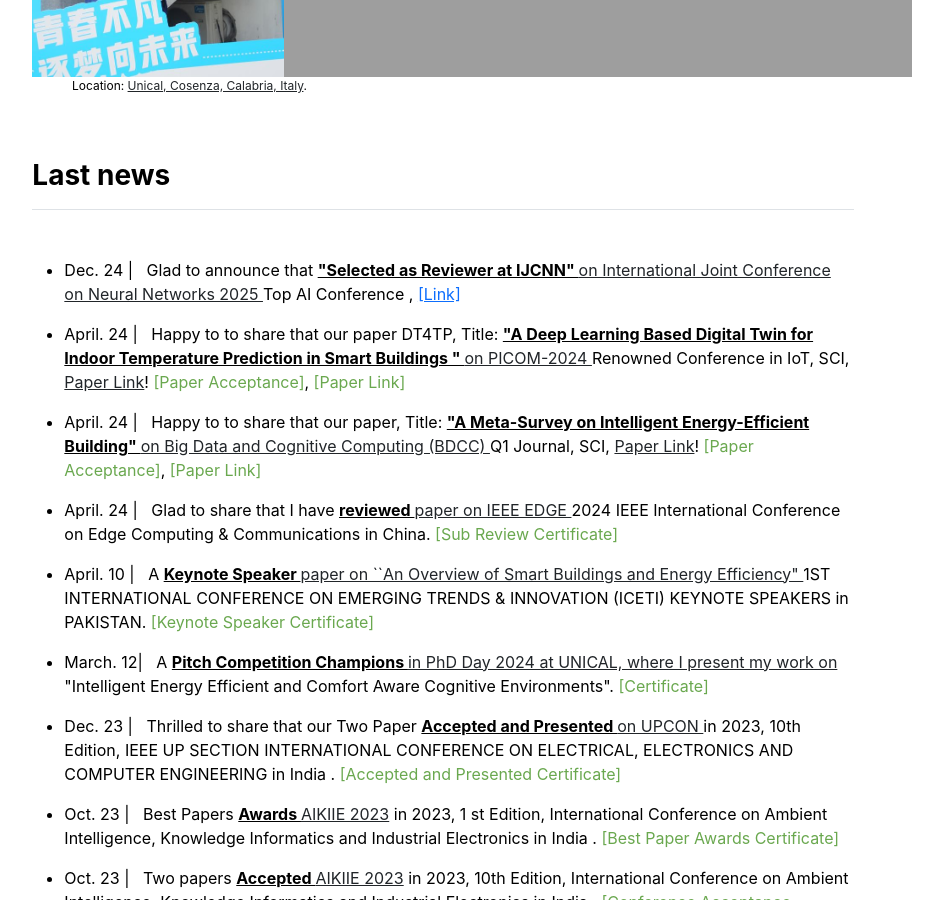
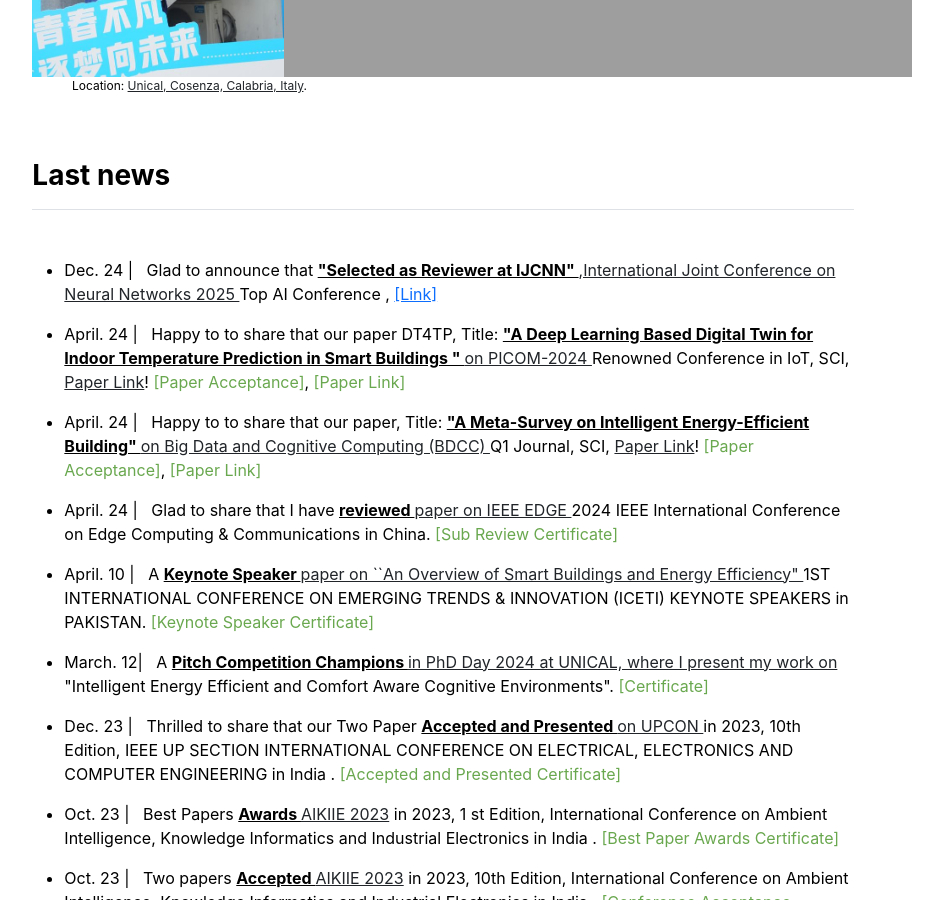
Before and after one commit to babulcseian/babulcseian.github.io, a Jekyll site: the page built from index.md, in a window 1280 px wide and 900 px high, scrolled down 1215 px. Shown: the whole window, without its empty margins (197-1140 px from the left). Built offline with Jekyll 4.4.1, drawn with Linux system fonts in a browser that asks for light colours; a style sheet for code colours, icons or effects is not loaded.

Commit message:
Update news.yml

```diff
--- a/_data/news.yml
+++ b/_data/news.yml
@@ -1,4 +1,4 @@
-- {message: 'Dec. 24 | &nbsp; Glad to announce that <u><b> "Selected as Reviewer at IJCNN" </b></u> <a class="other" href="https://ijcnn.org/"> on International Joint Conference on Neural Networks 2025 </a> Top AI Conference </a>, <a class="Conf. Link" href="International Joint Conference on Neural Networks">[Link]</a>', last: '1'}
+- {message: 'Dec. 24 | &nbsp; Glad to announce that <u><b> "Selected as Reviewer at IJCNN" </b></u> <a class="other" href="https://ijcnn.org/"> ,International Joint Conference on Neural Networks 2025 </a> Top AI Conference </a>, <a class="Conf. Link" href="International Joint Conference on Neural Networks">[Link]</a>', last: '1'}
 - {message: 'April. 24 | &nbsp; Happy to to share that our paper DT4TP, Title: <u><b> "A Deep Learning Based Digital Twin for Indoor Temperature Prediction in Smart Buildings " </b></u> <a class="other" href="https://www.mdpi.com/2504-2289/8/8/83"> on PICOM-2024 </a> Renowned Conference in IoT, SCI</a>, <a class="other"https://www.mdpi.com/2504-2289/8/8/83">Paper Link</a>! <a class="paper" href="publications/papers/Acceptance-Certificate-A Meta-Survey on Intelligent Energy-Efficient Buildings by Md Babul Islam.pdf">[Paper Acceptance]</a>, <a class="paper" href="https://www.mdpi.com/2504-2289/8/8/83">[Paper Link]</a>', last: '1'}
 - {message: 'April. 24 | &nbsp; Happy to to share that our paper, Title: <u><b> "A Meta-Survey on Intelligent Energy-Efficient Building" </b></u> <a class="other" href="https://www.mdpi.com/2504-2289/8/8/83"> on Big Data and Cognitive Computing (BDCC) </a> Q1 Journal, SCI</a>, <a class="other"https://www.mdpi.com/2504-2289/8/8/83">Paper Link</a>! <a class="paper" href="publications/papers/Acceptance-Certificate-A Meta-Survey on Intelligent Energy-Efficient Buildings by Md Babul Islam.pdf">[Paper Acceptance]</a>, <a class="paper" href="https://www.mdpi.com/2504-2289/8/8/83">[Paper Link]</a>', last: '1'}
 - {message: 'April. 24 | &nbsp; Glad to share that I have <u><b> reviewed </b></u> <a class="other" href="https://services.conferences.computer.org/2024/"> paper on IEEE EDGE </a> 2024 IEEE International Conference on Edge Computing & Communications in China</a>. <a class="paper" href="publications/Certificate/IEEE_EDGE_Md Babul Islam_2024.pdf">[Sub Review Certificate]</a>', last: '1'}
```
